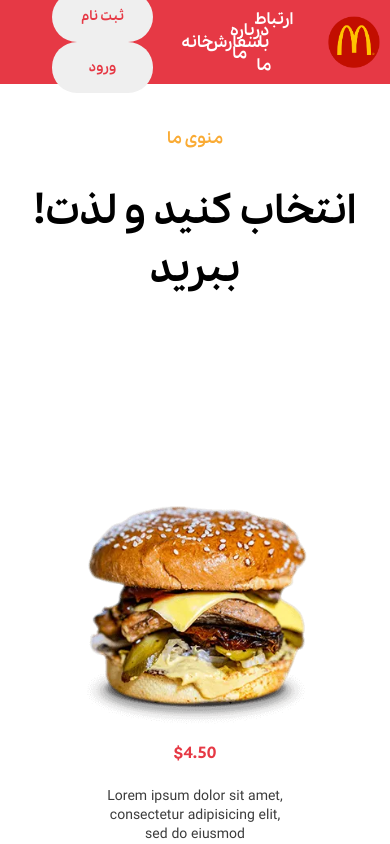
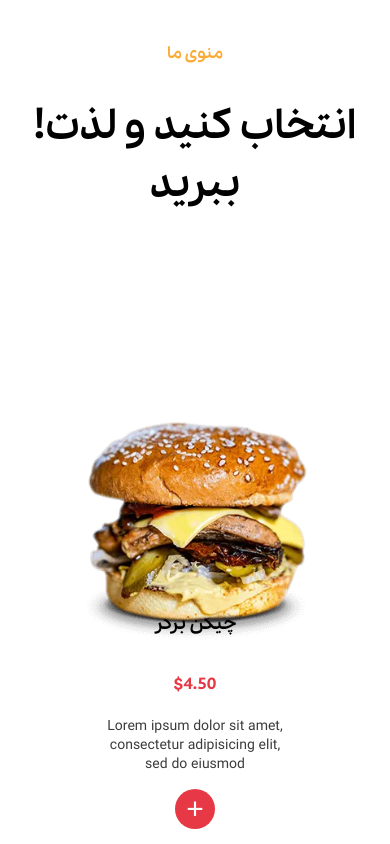
Before and after one commit to Eilya1387/fastfood, a React (Vite) app: page /Order in a window 390 px wide. Shown: the top 844 px of the page. Built offline with nearby package versions, Linux system fonts and the light colour scheme; a web font is replaced by a local one.

Commit message:
add menu hambergeri & responsive completed

```diff
--- a/src/App.css
+++ b/src/App.css
@@ -1,6 +1,6 @@
 :root {
-  --primary-color: #E63945;
-  --secondary-color: #FAAB34;
+  --primary-color: #e63945;
+  --secondary-color: #faab34;
   --text-color: white;
 }
 html {
@@ -18,16 +18,17 @@
   font-family: text;
   src: url(./fonts/Shabnam.ttf);
 }
-body{
+body {
   padding: 0;
   margin: 0;
-  overflow-x: hidden;
+  overflow-x: hidden !important;
 }
-a,li{
+a,
+li {
   text-decoration: none;
   list-style-type: none;
 }
-.head-container{
+.head-container {
   width: 100%;
   height: 10vh;
   background-color: var(--primary-color);
@@ -35,18 +36,17 @@
   align-items: center;
   justify-content: space-evenly;
 }
-.head-container div{
+.head-container div {
   width: 30%;
-
 }
-.items ul{
+.items ul {
   display: flex;
   align-items: center;
   justify-content: space-evenly;
   color: var(--secondary-color);
   height: 100%;
 }
-.items ul li{
+.items ul li {
   margin-left: 5px;
   width: 25%;
   height: 100%;
@@ -58,6 +58,7 @@
   text-decoration: none;
   transition: color 0.3s ease, font-size 0.3s ease;
   font-family: title;
+  white-space: nowrap;
 }
 
 .items ul a::after {
@@ -81,31 +82,29 @@
   width: 100%;
 }
 
-.btn-container button{
+.btn-container button {
   margin-left: 5vh;
   font-family: title;
   width: 12vh;
   height: 6vh;
   border-radius: 25px;
 }
-.btn-container button{
+.btn-container button {
   cursor: pointer;
   color: var(--primary-color);
   border: 0px;
-transition: .5s ease-in-out;
+  transition: 0.5s ease-in-out;
 }
-.btn-container button:hover{
-
+.btn-container button:hover {
   color: var(--text-color);
   background-color: var(--secondary-color);
-
 }
-.logo{
+.logo {
   display: flex;
   align-items: center;
   justify-content: end;
 }
-.logo img{
+.logo img {
   width: 52px;
   height: 52px;
 }
@@ -124,3 +123,189 @@
   background: var(--secondary-color);
   border-radius: 10px;
 } */
+
+/* responsive */
+
+@media (max-width: 1024px) {
+  .head-container {
+  }
+
+  .items ul li {
+    width: auto;
+    padding: 0 1vw;
+  }
+
+  .items ul a {
+    font-size: 2vh;
+    white-space: nowrap;
+  }
+
+  .btn-container button {
+    width: 10vh;
+    height: 5vh;
+    font-size: 1.8vh;
+  }
+}
+
+
+@media (max-width: 768px) {
+  .head-container {
+    justify-content: space-between;
+  }
+  .head-container div {
+    width: 50%;
+  }
+  .btn-container {
+    justify-content: flex-start !important;
+  }
+  .logo {
+    display: none;
+  }
+
+  .items ul {
+    justify-content: center;
+    gap: 2vw;
+  }
+
+  .items ul li {
+    margin: 0;
+    padding: 0 0.5vw;
+    width: auto;
+  }
+
+  .items ul a {
+    font-size: 1.7vh;
+    white-space: nowrap;
+  }
+
+  .btn-container {
+    display: flex;
+    justify-content: flex-end;
+    align-items: center;
+  }
+
+  .btn-container button {
+    width: 9vh;
+    height: 4.5vh;
+    font-size: 1.5vh;
+    margin-left: 1vh;
+  }
+}
+
+
+@media (max-width: 480px) {
+  .items ul a {
+    font-size: 1.5vh;
+  }
+
+  .btn-container button {
+    width: 8vh;
+    height: 4vh;
+    font-size: 1.4vh;
+  }
+
+  .head-container {
+    flex-wrap: wrap;
+    height: auto;
+    gap: 1vh;
+  }
+
+  .items {
+    width: 100%;
+    order: 2;
+    margin-top: 1vh;
+  }
+
+  .btn-container {
+    width: 100%;
+    justify-content: center;
+    order: 1;
+  }
+}
+
+.hamburger-icon {
+  display: none;
+  font-size: 32px;
+  color: white;
+  cursor: pointer;
+  z-index: 1001;
+  padding: 10px;
+}
+
+.hamburger-menu {
+  position: absolute;
+  top: 0vh;
+  right: 0;
+  background-color: var(--primary-color);
+  width: 60vw;
+  height: 100%;
+  max-width: 300px;
+  padding: 20px;
+  box-shadow: -5px 0 15px rgba(0, 0, 0, 0.4);
+  z-index: 1000;
+  border-radius: 0 0 0 10px;
+  transition: transform 0.3s ease-in-out, opacity 0.3s ease-in-out;
+  direction: rtl;
+}
+
+
+
+.hamburger-menu.open {
+  transform: translateX(0%);
+  opacity: 1;
+}
+
+
+.hamburger-menu.close {
+  transform: translateX(100%);
+  opacity: 0;
+}
+
+.hamburger-menu ul {
+  list-style: none;
+  padding: 0;
+  margin: 0;
+  width: 100%;
+  display: flex;
+  flex-direction: column;
+  justify-content: space-evenly;
+  height: 95%;
+}
+
+.hamburger-menu ul li {
+  width: 100%;
+  text-align: center;
+  height: 100%;
+  align-content: center;
+  cursor: pointer;
+  border-radius: 12px;
+}
+.hamburger-menu ul li:hover {
+  background-color: var(--secondary-color);
+}
+
+.hamburger-menu ul li a {
+  color: white;
+  text-decoration: none;
+  font-family: title;
+  font-size: 18px;
+  display: block;
+  width: 100%;
+  height: 100%;
+  align-content: center;
+}
+
+@media (max-width: 768px) {
+  .hamburger-icon {
+    display: block;
+    position: absolute;
+    top: 2vh;
+    left: 2vw;
+  }
+
+  .items,
+  .logo,
+  .btn-container {
+    display: none !important;
+  }
+}
--- a/src/App.jsx
+++ b/src/App.jsx
@@ -3,10 +3,12 @@
 import Home from "./components/home";
 import { Route, Routes, Link, Navigate } from "react-router-dom";
 import HamburgerMenu from "./components/hamburgermenu";
+import Headmenu from "./components/headmenu";
 function App() {
   return (
     <>
       <div className="head-container">
+        <Headmenu/>
         <div className="btn-container">
           <Link to="/signin">
             <button>ثبت نام</button>
--- a/src/CSS/hamburgerMenu.css
+++ b/src/CSS/hamburgerMenu.css
@@ -1,6 +1,6 @@
 :root {
-  --primary-color: #E63945;
-  --secondary-color: #FAAB34;
+  --primary-color: #e63945;
+  --secondary-color: #faab34;
   --text-color: white;
 }
 @font-face {
@@ -15,7 +15,7 @@
   font-family: text;
   src: url(./fonts/Shabnam.ttf);
 }
-.hamburgermenu-container{
+.hamburgermenu-container {
   width: 100%;
   display: flex;
   align-items: center;
@@ -31,27 +31,25 @@
   margin-top: 30vh;
   margin-bottom: 5vh;
   border-radius: 12px;
-  transition: .2s ease-in-out;
+  transition: 0.2s ease-in-out;
   padding-top: 150px;
 }
-.hamburger-card h2{
+.hamburger-card h2 {
   font-family: title;
   font-weight: bold;
 }
-.hamburger-card h4{
+.hamburger-card h4 {
   font-family: title;
   font-weight: bold;
   color: var(--primary-color);
 }
-.hamburger-card span{
+.hamburger-card span {
   font-family: text;
   color: rgb(59, 59, 59);
 }
-.hamburger-card:hover{
-
+.hamburger-card:hover {
   background-color: white;
   box-shadow: 0px 40px 40px -30px rgba(0, 0, 0, 0.352);
-
 }
 .hamburger-card img {
   position: absolute;
@@ -60,7 +58,7 @@
   width: auto;
   z-index: 2;
 }
-.hamburger-card button{
+.hamburger-card button {
   cursor: pointer;
   width: 50px;
   height: 50px;
@@ -71,9 +69,8 @@
   background-color: var(--primary-color);
   color: var(--text-color);
   font-size: 40px;
-
 }
-.hamburger-info{
+.hamburger-info {
   width: 50%;
   height: 100%;
   display: flex;
@@ -81,19 +78,19 @@
   align-items: center;
   justify-content: center;
   text-align: center;
-    padding-bottom: 40px;
+  padding-bottom: 30px;
 }
-.title-menu{
+.title-menu {
   width: 100%;
   text-align: center;
   font-family: title;
   font-weight: bold;
   margin-top: 5vh;
 }
-.title-menu span{
+.title-menu span {
   color: var(--secondary-color);
 }
-.title-menu h2{
+.title-menu h2 {
   font-size: 40px;
 }
 
@@ -113,6 +110,7 @@
   }
   .hamburger-info {
     width: 60%;
+    padding-top: 15px;
   }
 
   .hamburger-info h4 {
--- a/src/CSS/header.css
+++ b/src/CSS/header.css
@@ -26,10 +26,11 @@
 .title-header {
   font-family: secendary;
   color: var(--text-color);
-  font-size: 50px;
+  font-size: 46px;
   font-weight: bold;
   direction: rtl;
   width: 40%;
+
 }
 
 .picture img {
@@ -117,5 +118,6 @@
 
   .title-header h1 {
     font-size: 8vw;
+
   }
 }
--- /dev/null
+++ b/src/components/headmenu.jsx
@@ -0,0 +1,77 @@
+import { useState, useEffect } from "react";
+import { Link } from "react-router-dom";
+import "../App.css";
+
+const Headmenu = () => {
+  const [isOpen, setIsOpen] = useState(false);
+  const [isVisible, setIsVisible] = useState(false);
+
+  const toggleMenu = () => {
+    if (isOpen) {
+      setIsOpen(false);
+      setTimeout(() => {
+        setIsVisible(false);
+      }, 300);
+    } else {
+      setIsVisible(true);
+      setTimeout(() => setIsOpen(true), 10);
+    }
+  };
+
+  useEffect(() => {
+    if (isOpen) {
+      document.body.style.overflow = "hidden";
+    } else {
+      document.body.style.overflow = "auto";
+    }
+
+    return () => {
+      document.body.style.overflow = "auto";
+    };
+  }, [isOpen]);
+  return (
+    <>
+      <div className="hamburger-icon" onClick={toggleMenu}>
+        <i className={isOpen ? "bi bi-x-lg" : "bi bi-list"}></i>
+      </div>
+      {isVisible && (
+        <div className={`hamburger-menu ${isOpen ? "open" : "close"}`}>
+          <ul>
+            <li>
+              <Link to="/" onClick={toggleMenu}>
+                خانه
+              </Link>
+            </li>
+            <li>
+              <Link to="/Order" onClick={toggleMenu}>
+                سفارش
+              </Link>
+            </li>
+            <li>
+              <Link to="/About" onClick={toggleMenu}>
+                درباره ما
+              </Link>
+            </li>
+            <li>
+              <Link to="/Contact" onClick={toggleMenu}>
+                ارتباط با ما
+              </Link>
+            </li>
+            <li>
+              <Link to="/login" onClick={toggleMenu}>
+                ورود
+              </Link>
+            </li>
+            <li>
+              <Link to="/signin" onClick={toggleMenu}>
+                ثبت نام
+              </Link>
+            </li>
+          </ul>
+        </div>
+      )}
+    </>
+  );
+};
+
+export default Headmenu;
```
Lines whose indentation alone changed are shown as unchanged.
